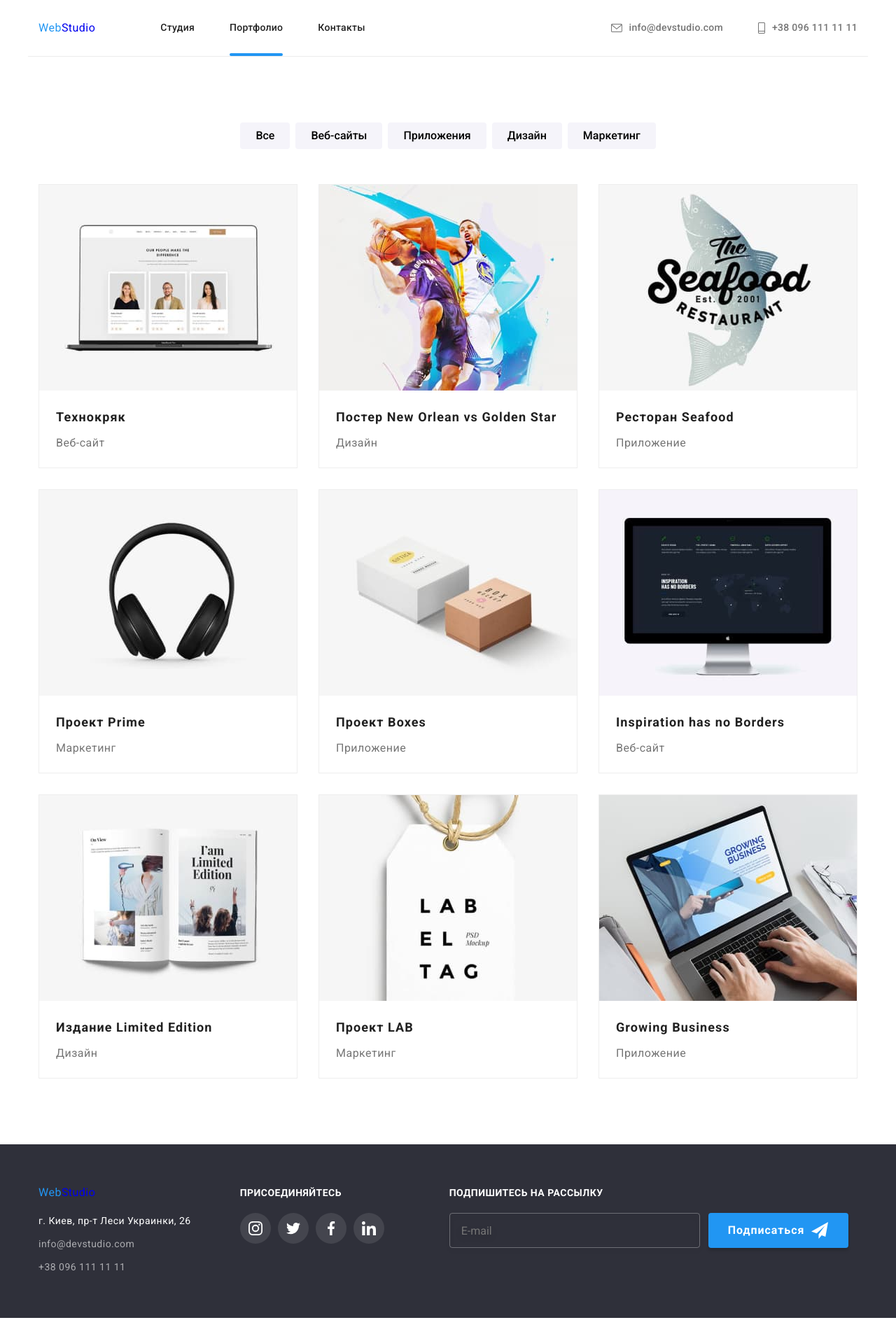
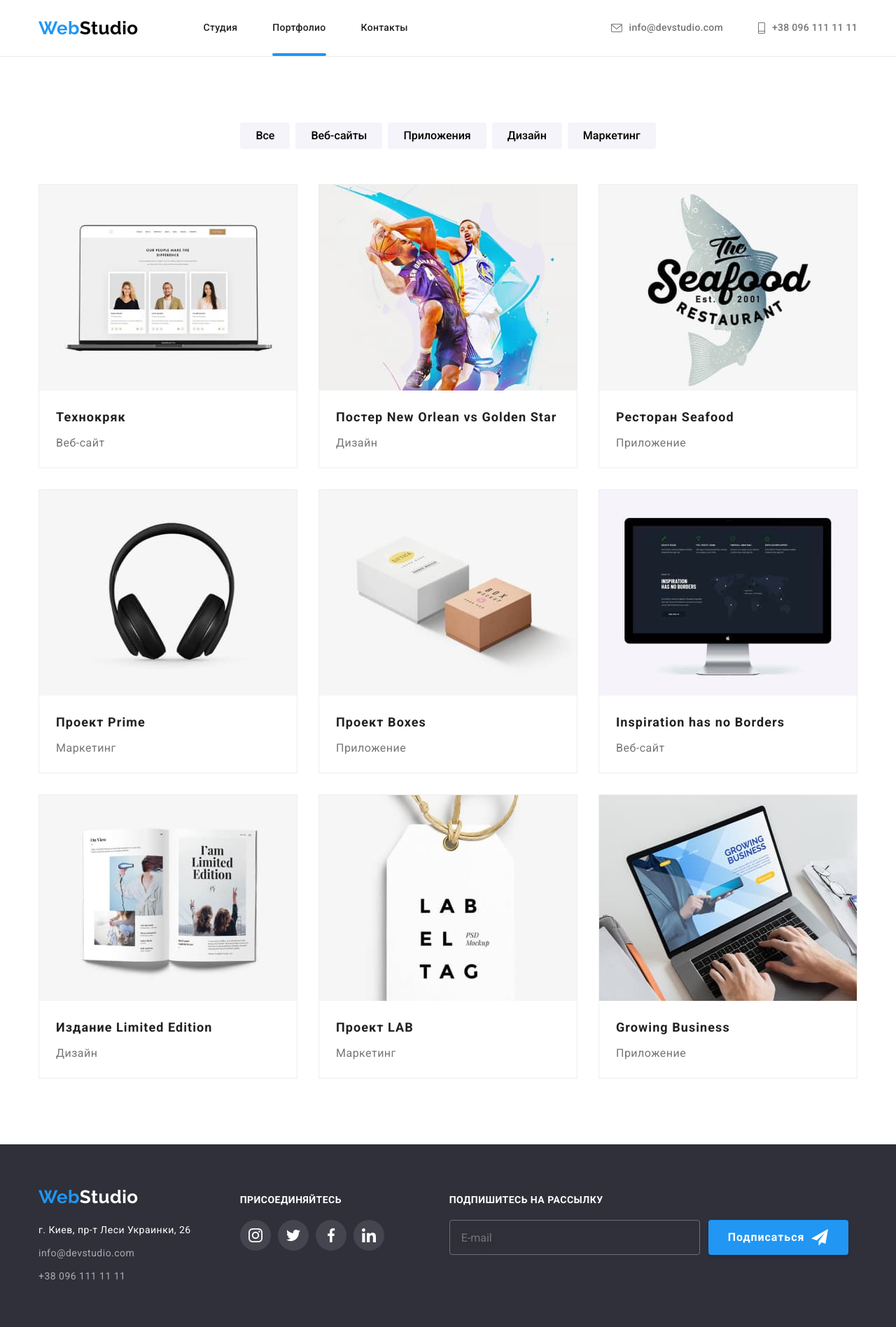
Before and after one commit to marksavytskyi/goit-markup-hw-07, a plain HTML site: page portfolio.html in a window 1280 px wide. Shown: the whole page at 70% size. Drawn offline with Linux system fonts and the light colour scheme.

Commit message:
Исправил ошибки

```diff
--- a/portfolio.html
+++ b/portfolio.html
@@ -12,10 +12,14 @@
 
   <body>
     <!-- Верхняя линия -->
+    <!-- prettier-ignore -->
     <header>
     <div class="page-header container">
+
         <a href="./portfolio.html" class="logo">
-          <span class="logo__title"> <span class="logo__title--accent">Web</span>Studio </span>
+            <span class="logo__title-black">
+                <span class="logo__title--accent">Web</span>Studio
+            </span>
         </a>
 
         <nav class="navigation">
@@ -27,25 +31,24 @@
         </nav>
 
         <ul class="contact">
+
             <li class="contact__item">
                 <a href="mailto:info@devstudio.com" class="contact__link">
                     <svg class="contact__icon" width="16" height="12">
                         <use href="./image/logo/icons.svg#icon-mail"></use>
-              </svg>
-              <span>info@devstudio.com</span>
-            </a>
+                    </svg><span>info@devstudio.com</span></a>
             </li>
-          <!-- prettier-ignore -->
+
             <li class="contact__item">
                 <a href="tel:+380961111111" class="contact__link">
                     <svg class="contact__icon" width="10" height="16">
                         <use href="./image/logo/icons.svg#icon-mobile"></use>
                     </svg>+38 096 111 11 11</a>
             </li>
+
         </ul>
     </div>
 </header>
-
     <!-- Main content -->
 
     <main>
@@ -217,7 +220,7 @@
       <div class="container footer__flex">
         <div class="address">
           <a href="./portfolio.html" class="logo">
-            <span class="logo__title"> <span class="logo__title--accent">Web</span>Studio </span>
+            <span class="logo__title-white"> <span class="logo__title--accent">Web</span>Studio </span>
           </a>
 
           <address>
--- a/sass/components/_features.scss
+++ b/sass/components/_features.scss
@@ -2,8 +2,6 @@
     padding-top: 94px;
     padding-bottom: 94px;
 }
-
-.container {}
 
 .feature__list {
     @extend %resetListStyles;
@@ -27,7 +25,7 @@
     margin-right: auto;
 
     height: 120px;
-    background-color: #F5F4FA;
+    background-color: transparent;
 }
 
 .feature__title {
--- a/sass/components/_header.scss
+++ b/sass/components/_header.scss
@@ -1,6 +1,8 @@
 .page-header {
     @include flex-centered();
 
-    border-bottom: 1px solid #ECECEC;
 
 }
+header {
+    border-bottom: 1px solid #ECECEC;
+}
--- a/sass/components/_team.scss
+++ b/sass/components/_team.scss
@@ -33,6 +33,8 @@
     background-color: var(--primary-white-color);
     box-shadow: 0px 1px 3px rgba(0, 0, 0, 0.12), 0px 1px 1px rgba(0, 0, 0, 0.14), 0px 2px 1px rgba(0, 0, 0, 0.2);
     border-radius: 0px 0px 4px 4px;
+
+    background-color: #FFFFFF;
 
     &:nth-child(4n) {
         margin-right: 0;
```
Also changed, not shown: css/main.css, css/portfolio-page.css, dist/css/main.min.css, dist/css/portfolio-page.min.css, 4 other files. Lines whose indentation alone changed are shown as unchanged.
